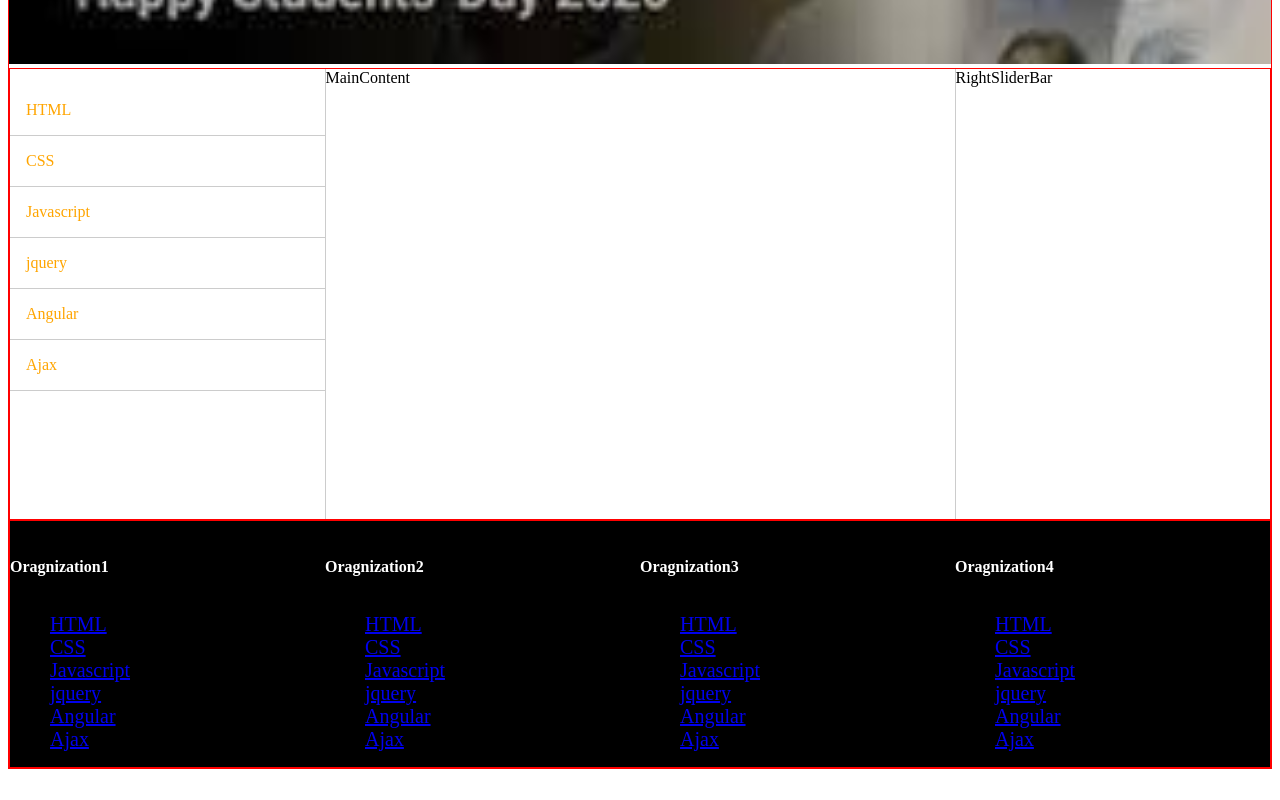
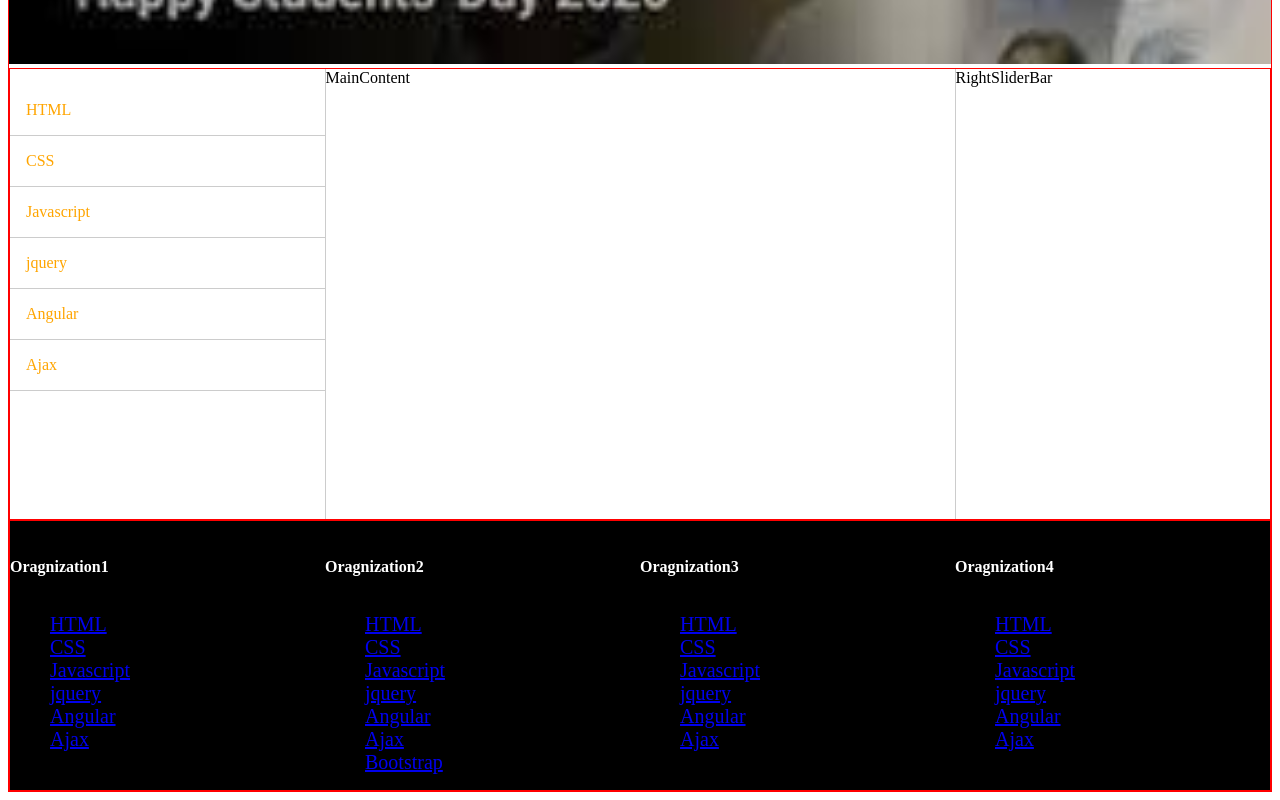
Before and after one commit to JayramPatil/Web_Projects, a plain HTML site: page Assignment_No_1/Angular_Webinar_Pratice.html in a window 1280 px wide. Shown: the part 774-1574 px from the top of the page. Before the commit the page ends 1551 px from the top, so only its background shows below. Drawn offline with Linux system fonts and the light colour scheme.

Commit message:
Assignment_No_1

```diff
--- a/Assignment_No_1/Angular_Webinar_Pratice.html
+++ b/Assignment_No_1/Angular_Webinar_Pratice.html
@@ -209,6 +209,9 @@
 		    			<li>
 		    				<a href="#">Ajax</a>
 		    			</li>
+		    			<li>
+		    				<a href="#">Bootstrap</a>
+		    			</li>
 		    		</ul>
 	    	    </nav>
 	     	</div>
```
